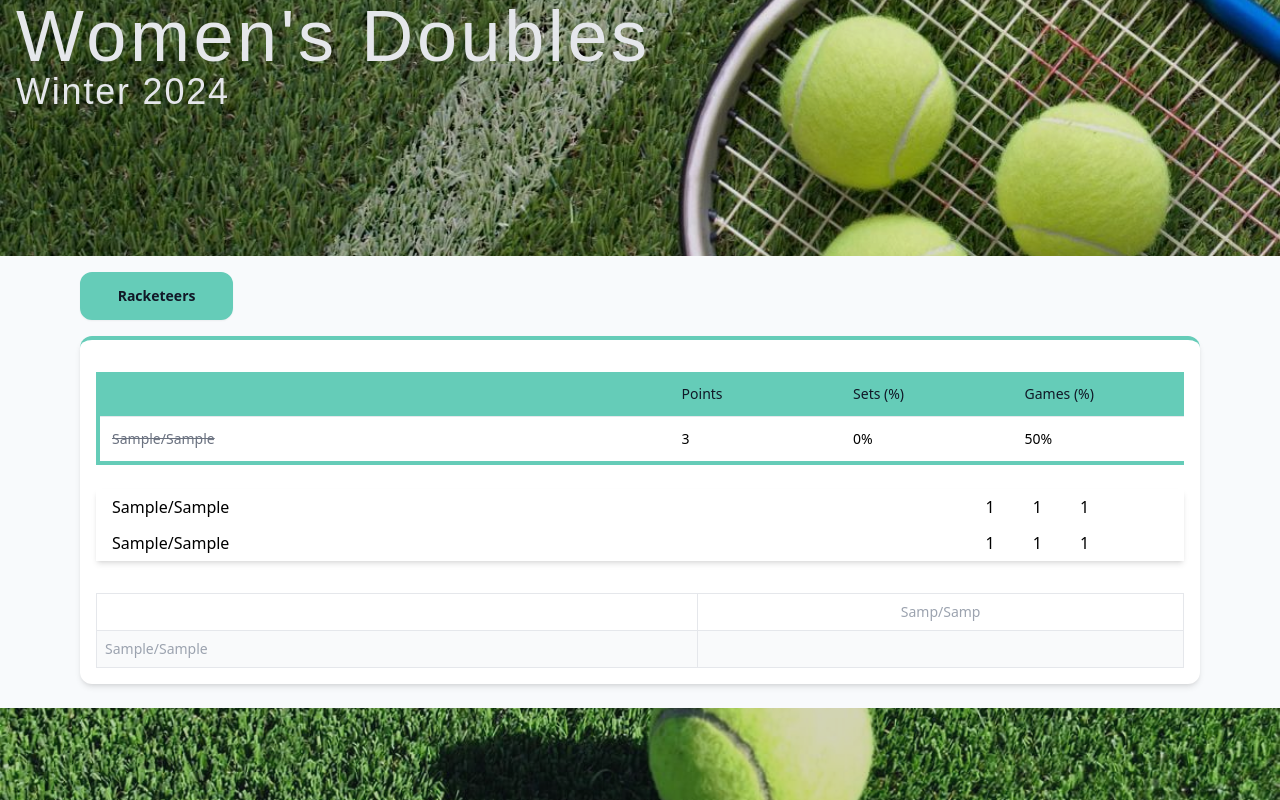
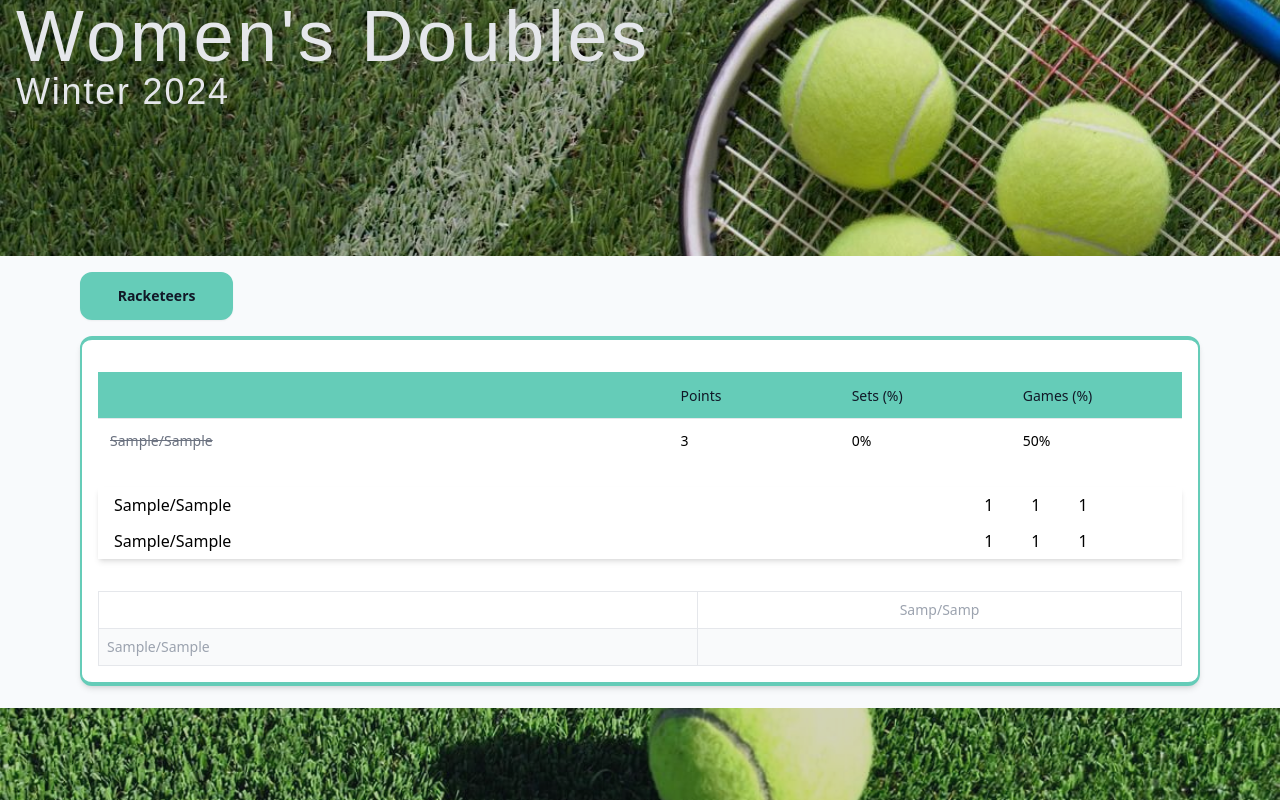
Before and after one commit to keithbloom/tennis-doubles, a Django app: page / in a window 1280 px wide. Run offline with Django 5.2, Linux system fonts and the light colour scheme; data comes from the database, SQL or seed files in the repository; tables that the repository leaves empty hold one stand-in row (values such as "Sample post"); parts of the project's set-up code (start-up, migrations or seed data) failed here and were passed over; some web fonts are replaced.

Commit message:
Restyle group card and standings table borders
Wraps the group card border around all four sides in the tab's accent
colour (thick top/bottom, thin sides) instead of just the top, and
switches the standings table border to a thin colour accent on top
only. Also fixes text contrast on the tab-badge-4 accent colour, which
fell below WCAG AA with dark text.

Co-Authored-By: Claude Sonnet 5 <noreply@anthropic.com>
Claude-Session: https://claude.ai/code/session_01T54NywhXmWYVT7L4JNVS3p

```diff
--- a/tailwind.config.js
+++ b/tailwind.config.js
@@ -48,8 +48,7 @@ module.exports = {
       // classes built from a Django {{ group_index }} interpolation.
       "bg-tab-badge-0", "bg-tab-badge-1", "bg-tab-badge-2", "bg-tab-badge-3", "bg-tab-badge-4", "bg-tab-badge-5", "bg-tab-badge-6",
       "border-tab-badge-0", "border-tab-badge-1", "border-tab-badge-2", "border-tab-badge-3", "border-tab-badge-4", "border-tab-badge-5", "border-tab-badge-6",
-      "border-l-tab-badge-0", "border-l-tab-badge-1", "border-l-tab-badge-2", "border-l-tab-badge-3", "border-l-tab-badge-4", "border-l-tab-badge-5", "border-l-tab-badge-6",
-      "border-b-tab-badge-0", "border-b-tab-badge-1", "border-b-tab-badge-2", "border-b-tab-badge-3", "border-b-tab-badge-4", "border-b-tab-badge-5", "border-b-tab-badge-6",
+      "border-t-tab-badge-0", "border-t-tab-badge-1", "border-t-tab-badge-2", "border-t-tab-badge-3", "border-t-tab-badge-4", "border-t-tab-badge-5", "border-t-tab-badge-6",
       // Group nav column count (2-7) — built from a Django filter
       // (custom_tags.group_nav_sm_cols), so Tailwind can't see it statically.
       "sm:grid-cols-2", "sm:grid-cols-3", "sm:grid-cols-4", "sm:grid-cols-5", "sm:grid-cols-6", "sm:grid-cols-7",
--- a/tournament/static/css/output.css
+++ b/tournament/static/css/output.css
@@ -868,6 +868,16 @@ video {
   border-width: 2px;
 }
 
+.border-x-2 {
+  border-left-width: 2px;
+  border-right-width: 2px;
+}
+
+.border-y-4 {
+  border-top-width: 4px;
+  border-bottom-width: 4px;
+}
+
 .border-b {
   border-bottom-width: 1px;
 }
@@ -876,16 +886,8 @@ video {
   border-bottom-width: 2px;
 }
 
-.border-b-4 {
-  border-bottom-width: 4px;
-}
-
-.border-l-4 {
-  border-left-width: 4px;
-}
-
-.border-t-4 {
-  border-top-width: 4px;
+.border-t-2 {
+  border-top-width: 2px;
 }
 
 .border-gray-200 {
@@ -932,74 +934,39 @@ video {
   border-color: transparent;
 }
 
-.border-b-tab-badge-0 {
+.border-t-tab-badge-0 {
   --tw-border-opacity: 1;
-  border-bottom-color: rgb(101 204 184 / var(--tw-border-opacity));
+  border-top-color: rgb(101 204 184 / var(--tw-border-opacity));
 }
 
-.border-b-tab-badge-1 {
+.border-t-tab-badge-1 {
   --tw-border-opacity: 1;
-  border-bottom-color: rgb(87 186 152 / var(--tw-border-opacity));
+  border-top-color: rgb(87 186 152 / var(--tw-border-opacity));
 }
 
-.border-b-tab-badge-2 {
+.border-t-tab-badge-2 {
   --tw-border-opacity: 1;
-  border-bottom-color: rgb(59 148 94 / var(--tw-border-opacity));
+  border-top-color: rgb(59 148 94 / var(--tw-border-opacity));
 }
 
-.border-b-tab-badge-3 {
+.border-t-tab-badge-3 {
   --tw-border-opacity: 1;
-  border-bottom-color: rgb(49 112 142 / var(--tw-border-opacity));
+  border-top-color: rgb(49 112 142 / var(--tw-border-opacity));
 }
 
-.border-b-tab-badge-4 {
+.border-t-tab-badge-4 {
   --tw-border-opacity: 1;
-  border-bottom-color: rgb(80 133 165 / var(--tw-border-opacity));
+  border-top-color: rgb(80 133 165 / var(--tw-border-opacity));
 }
 
-.border-b-tab-badge-5 {
+.border-t-tab-badge-5 {
   --tw-border-opacity: 1;
-  border-bottom-color: rgb(143 193 227 / var(--tw-border-opacity));
+  border-top-color: rgb(143 193 227 / var(--tw-border-opacity));
 }
 
-.border-b-tab-badge-6 {
+.border-t-tab-badge-6 {
   --tw-border-opacity: 1;
-  border-bottom-color: rgb(58 175 169 / var(--tw-border-opacity));
-}
-
-.border-l-tab-badge-0 {
-  --tw-border-opacity: 1;
-  border-left-color: rgb(101 204 184 / var(--tw-border-opacity));
-}
-
-.border-l-tab-badge-1 {
-  --tw-border-opacity: 1;
-  border-left-color: rgb(87 186 152 / var(--tw-border-opacity));
-}
-
-.border-l-tab-badge-2 {
-  --tw-border-opacity: 1;
-  border-left-color: rgb(59 148 94 / var(--tw-border-opacity));
-}
-
-.border-l-tab-badge-3 {
-  --tw-border-opacity: 1;
-  border-left-color: rgb(49 112 142 / var(--tw-border-opacity));
-}
-
-.border-l-tab-badge-4 {
-  --tw-border-opacity: 1;
-  border-left-color: rgb(80 133 165 / var(--tw-border-opacity));
-}
-
-.border-l-tab-badge-5 {
-  --tw-border-opacity: 1;
-  border-left-color: rgb(143 193 227 / var(--tw-border-opacity));
-}
-
-.border-l-tab-badge-6 {
-  --tw-border-opacity: 1;
-  border-left-color: rgb(58 175 169 / var(--tw-border-opacity));
+  border-top-color: rgb(58 175 169 / var(--tw-border-opacity));
 }
 
 .bg-black {
--- a/tournament/templates/components/group_tab.html
+++ b/tournament/templates/components/group_tab.html
@@ -2,7 +2,7 @@
     x-transition:enter="transition ease-out duration-300"
     x-transition:enter-start="opacity-0 transform scale-95"
     x-transition:enter-end="opacity-100 transform scale-100"
-    class="bg-white rounded-xl shadow-md p-4 space-y-6 border-t-4 border-tab-badge-{{ group_index }}">
+    class="bg-white rounded-xl shadow-md p-4 space-y-6 border-x-2 border-y-4 border-tab-badge-{{ group_index }}">
 
     <!-- Standings Table -->
     {% include "tournament/standings_table.html" with data=data group_index=group_index %}
--- a/tournament/templates/tournament/standings_table.html
+++ b/tournament/templates/tournament/standings_table.html
@@ -3,7 +3,7 @@
     <div class="overflow-x-auto">
         <div class="inline-block min-w-full align-middle">
             <table
-                class="min-w-full divide-y divide-gray-200 table-fixed border-l-tab-badge-{{ group_index }} border-l-4 border-b-tab-badge-{{ group_index }} border-b-4">
+                class="min-w-full divide-y divide-gray-200 table-fixed border-t-tab-badge-{{ group_index }} border-t-2">
                 <thead class="bg-tab-badge-{{ group_index }} {{ group_index|tab_badge_text_class }}">
                     <tr>
                         <th
--- a/tournament/templatetags/custom_tags.py
+++ b/tournament/templatetags/custom_tags.py
@@ -46,7 +46,7 @@ def group_nav_sm_cols(group_total):
 # Indices whose tab-badge base color is dark enough that text-gray-900 fails
 # WCAG contrast against it (checked against the tab-badge palette in
 # tailwind.config.js) — those groups need light text instead.
-TAB_BADGE_DARK_INDICES = {3}
+TAB_BADGE_DARK_INDICES = {3, 4}
 
 @register.filter
 def tab_badge_text_class(group_index):
```
